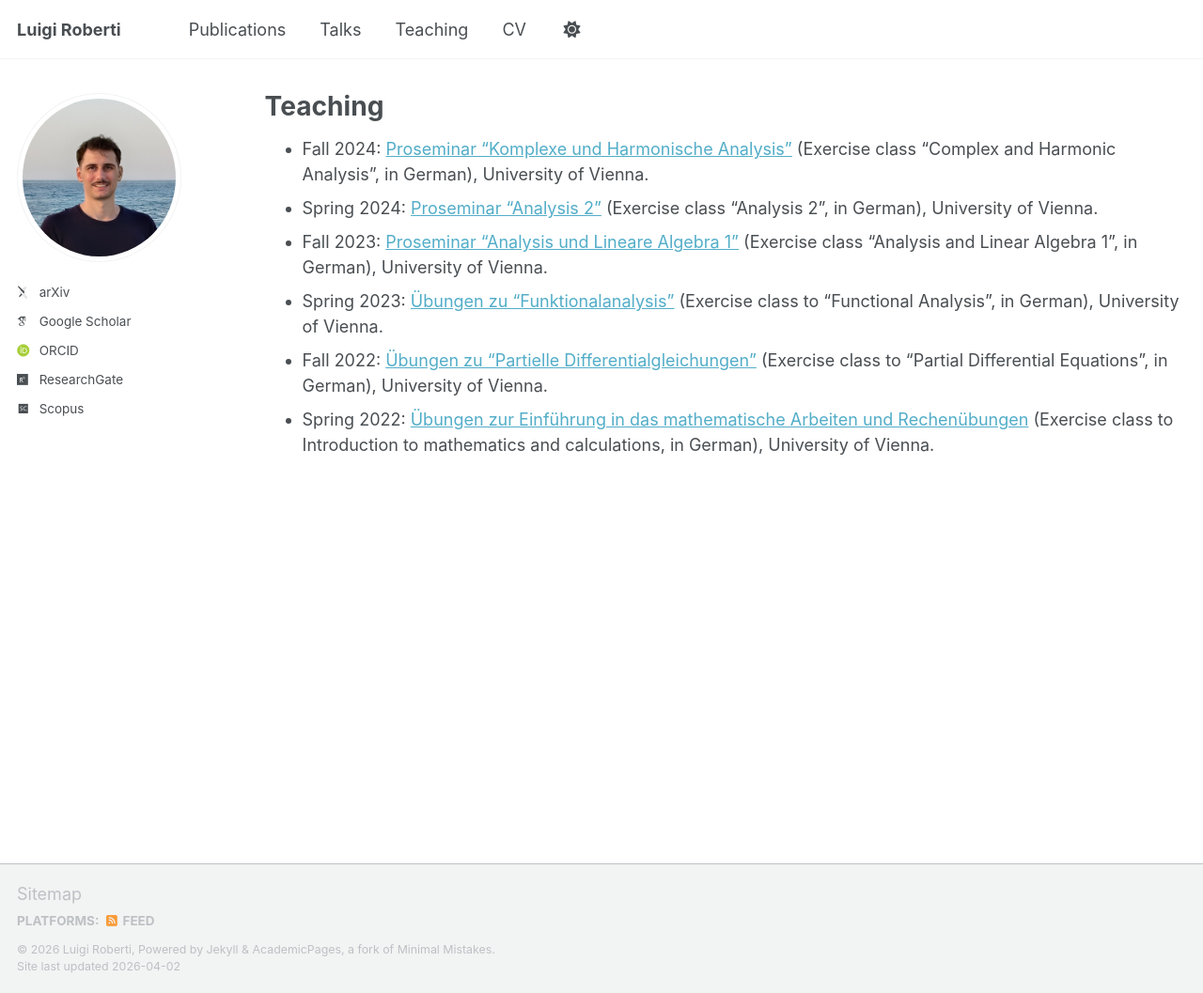
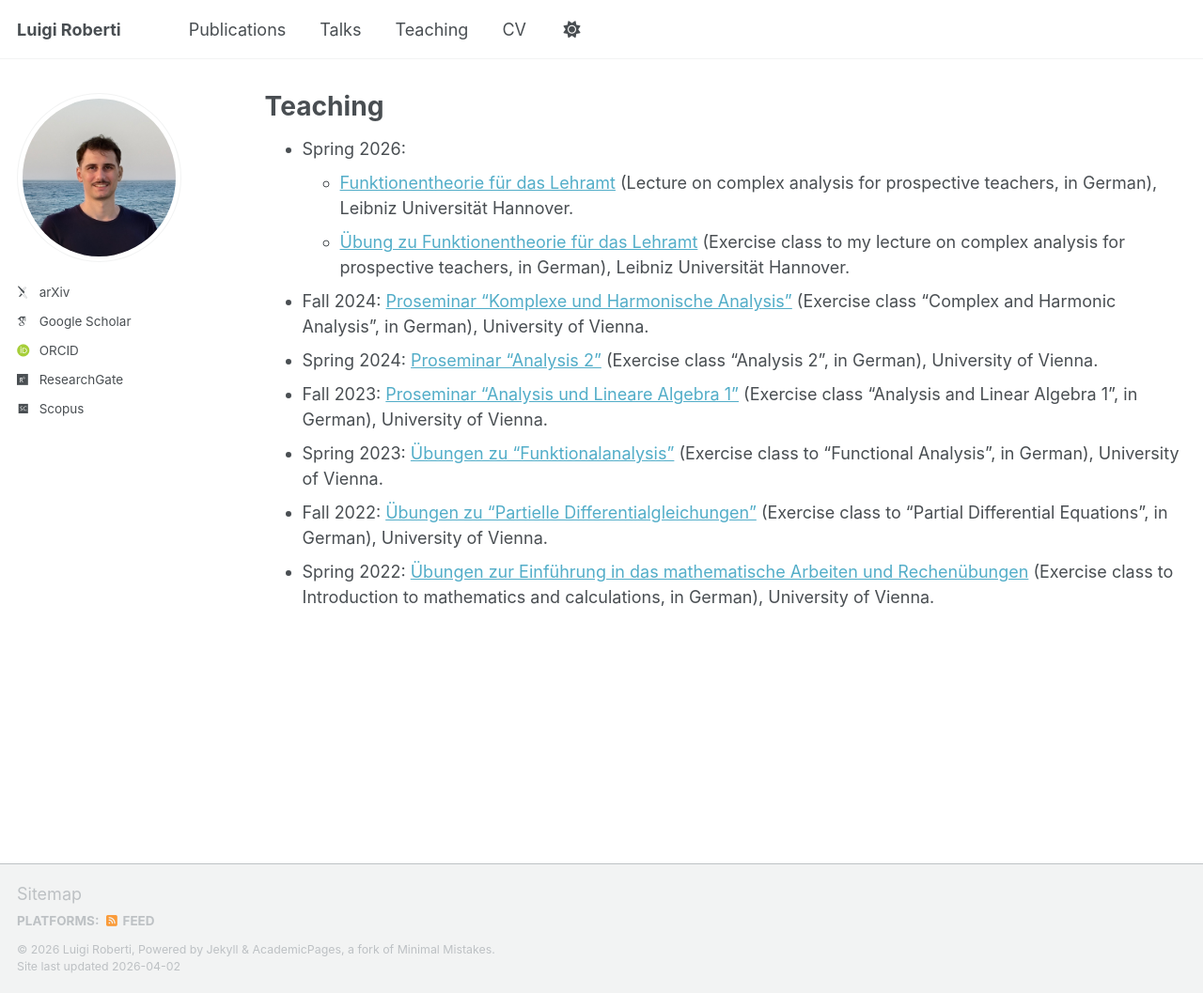
Before and after one commit to luigi-roberti/luigi-roberti.github.io, a Jekyll site: the page built from _pages/teaching.md, in a window 1280 px wide and 1057 px high. Shown: the whole window at 94% size. Built offline with Jekyll 4.4.1, drawn with Linux system fonts in a browser that asks for light colours; some web fonts are replaced; a script that is not in the unit is left out.

Commit message:
Update teaching.md

```diff
--- a/_pages/teaching.md
+++ b/_pages/teaching.md
@@ -5,6 +5,9 @@ permalink: /teaching/
 author_profile: true
 ---
 
+* Spring 2026:
+  - [Funktionentheorie für das Lehramt](https://qis.verwaltung.uni-hannover.de/qisserver/rds?state=verpublish&status=init&vmfile=no&publishid=426067&moduleCall=webInfo&publishConfFile=webInfo&publishSubDir=veranstaltung){:target="_blank",rel="noopener"} (Lecture on complex analysis for prospective teachers, in German), Leibniz Universität Hannover.
+  - [Übung zu Funktionentheorie für das Lehramt](https://qis.verwaltung.uni-hannover.de/qisserver/rds?state=verpublish&status=init&vmfile=no&publishid=425748&moduleCall=webInfo&publishConfFile=webInfo&publishSubDir=veranstaltung){:target="_blank",rel="noopener"} (Exercise class to my lecture on complex analysis for prospective teachers, in German), Leibniz Universität Hannover.
 * Fall 2024: [Proseminar “Komplexe und Harmonische Analysis”](https://ufind.univie.ac.at/de/course.html?lv=250019&semester=2024W){:target="_blank",rel="noopener"} (Exercise class “Complex and Harmonic Analysis”, in German), University of Vienna.
 * Spring 2024: [Proseminar “Analysis 2”](https://ufind.univie.ac.at/de/course.html?lv=250028&semester=2024S){:target="_blank",rel="noopener"} (Exercise class “Analysis 2”, in German), University of Vienna.
 * Fall 2023: [Proseminar “Analysis und Lineare Algebra 1”](https://ufind.univie.ac.at/de/course.html?lv=250012&semester=2023W){:target="_blank",rel="noopener"} (Exercise class “Analysis and Linear Algebra 1”, in German), University of Vienna.
```
